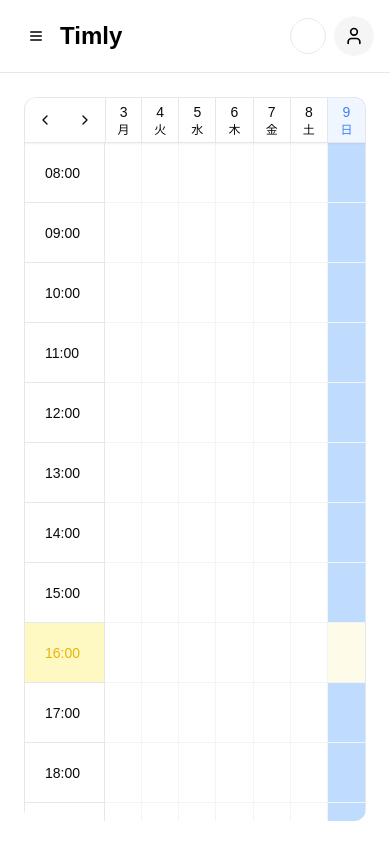
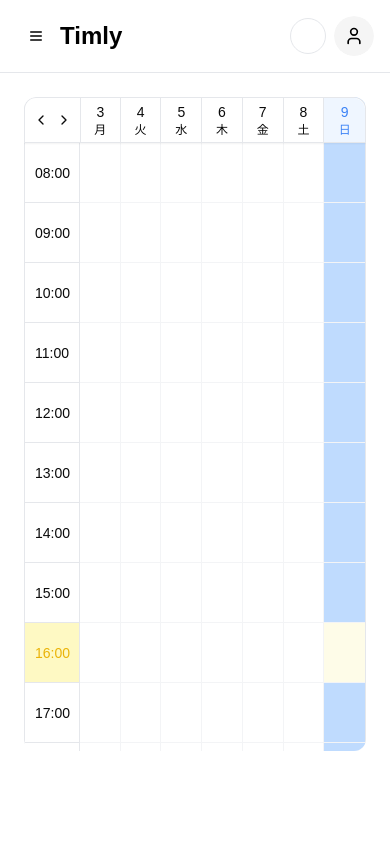
Before and after one commit to Palpa-inc/smartcal, a Next.js app: page / in a window 390 px wide. Built offline with nearby package versions, Linux system fonts and the light colour scheme; no server answers.

Commit message:
Refactor calendar layout styles for TimelineCalendar component

```diff
--- a/src/app/page.tsx
+++ b/src/app/page.tsx
@@ -23,10 +23,8 @@ export default function Home() {
             Close={() => setOpenSidebar(false)}
           />
           {/* メインコンテンツ */}
-          <main className="flex flex-col flex-auto bg-transparent p-6 gap-4 overflow-hidden transition-all duration-300">
+          <main className="flex flex-col flex-1 bg-transparent p-6 gap-4 overflow-hidden transition-all duration-300">
             <TimelineCalendar />
-            {/* <Calendar instanceId="main" /> */}
-            {/* <EventList /> */}
           </main>
         </div>
       </div>
--- a/src/components/calendar/timeline-calendar.tsx
+++ b/src/components/calendar/timeline-calendar.tsx
@@ -196,21 +196,21 @@ const TimelineCalendar: React.FC = () => {
   return (
     <div
       ref={containerRef}
-      className="w-full h-[calc(100vh-120px)] relative overflow-auto bg-white rounded-xl"
+      className="w-full md:h-[calc(100vh-120px)] h-[calc(100vh-190px)] relative overflow-auto bg-white rounded-xl"
     >
       {/* ヘッダー（曜日） */}
-      <div className="z-30 grid grid-cols-[80px_repeat(7,1fr)] sticky top-0 bg-background text-foreground border-t border-x border-gray-200 rounded-t-xl shadow-sm">
+      <div className="z-30 grid grid-cols-[55px_repeat(7,1fr)] md:grid-cols-[80px_repeat(7,1fr)] sticky top-0 bg-background text-foreground border-t border-x border-gray-200 rounded-t-xl shadow-sm">
         <div className="border-b p-2 dark:border-gray-200 text-sm font-medium rounded-tl-xl flex items-center justify-between">
           <button
             onClick={() => handleWeekChange("prev")}
-            className="hover:bg-blue-50 rounded p-1"
+            className="hover:bg-blue-50 dark:hover:bg-blue-500 rounded"
             aria-label="前の週"
           >
             <ChevronLeft className="w-4 h-4" />
           </button>
           <button
             onClick={() => handleWeekChange("next")}
-            className="hover:bg-blue-50 rounded p-1"
+            className="hover:bg-blue-50 dark:hover:bg-blue-500 rounded"
             aria-label="次の週"
           >
             <ChevronRight className="w-4 h-4" />
@@ -237,8 +237,8 @@ const TimelineCalendar: React.FC = () => {
       </div>
 
       {/* 終日予定セクションを追加 */}
-      <div className="grid grid-cols-[80px_repeat(7,1fr)] text-foreground border-x border-gray-200">
-        <div className="bg-background border-r border-b border-gray-200 p-2 pl-6 text-sm flex items-center">
+      <div className="grid grid-cols-[55px_repeat(7,1fr)] md:grid-cols-[80px_repeat(7,1fr)] text-foreground border-x border-gray-200">
+        <div className="bg-background border-r border-b border-gray-200 p-2 pl-[13px] md:pl-6 text-sm flex items-center">
           終日
         </div>
         {weekDays.map((day, index) => (
@@ -285,14 +285,14 @@ const TimelineCalendar: React.FC = () => {
         return (
           <div
             key={hour}
-            className={`grid grid-cols-[80px_repeat(7,1fr)] text-foreground border-x border-gray-200 ${
+            className={`grid grid-cols-[55px_repeat(7,1fr)] md:grid-cols-[80px_repeat(7,1fr)] text-foreground border-x border-gray-200 ${
               hour === 23 ? "rounded-bl-xl" : ""
             }`}
           >
             <div
               className={`bg-background border-r ${
                 hour < 23 ? "border-b" : "rounded-bl-xl"
-              } border-gray-200 p-2 text-sm flex justify-between items-center pl-5 ${
+              } border-gray-200 p-2 pl-[10px] md:pl-5 text-sm flex justify-between items-center ${
                 isCurrentHour ? "bg-yellow-100 text-yellow-500" : ""
               }`}
             >
@@ -317,7 +317,11 @@ const TimelineCalendar: React.FC = () => {
                 <div
                   key={`${day}-${hour}`}
                   className={`bg-background dark:bg-slate-700 ${
-                    hour < 23 ? "border-b" : ""
+                    hour < 23
+                      ? "border-b"
+                      : index === 6
+                      ? "rounded-br-xl"
+                      : "  "
                   } ${
                     index < 6 ? "border-r" : ""
                   } border-gray-100 relative min-h-[60px] ${
--- a/src/components/layout/sidebar.tsx
+++ b/src/components/layout/sidebar.tsx
@@ -73,7 +73,7 @@ export const Sidebar = ({ openSidebar, Close }: SidebarProps) => {
         {/* オーバーレイ */}
         {openSidebar && (
           <div
-            className="fixed inset-0 bg-black/50 z-50 md:hidden pointer-events-auto"
+            className="fixed inset-0 bg-black/50 dark:bg-slate-950/75 z-50 md:hidden pointer-events-auto"
             onClick={Close}
           />
         )}
```
